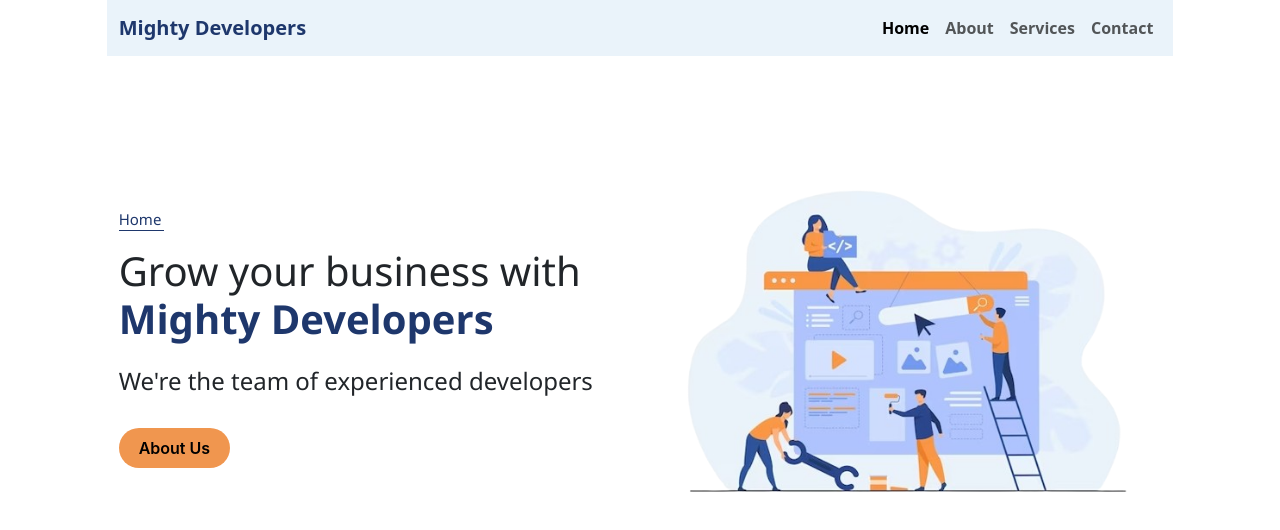
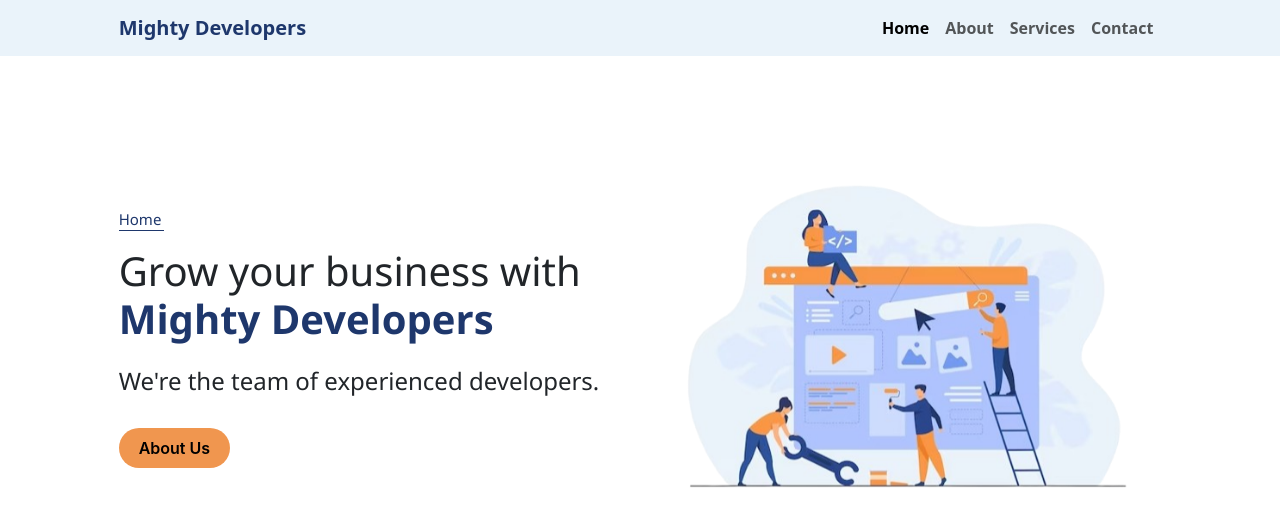
Before and after one commit to Daoud-Hussain/Mighty-Developers, a React (Create React App) app: page / in a window 1280 px wide. Shown: the top 530 px of the page. Built offline with nearby package versions, Linux system fonts and the light colour scheme.

Commit message:
Home and About component completed

```diff
--- a/src/About.jsx
+++ b/src/About.jsx
@@ -1,7 +1,7 @@
 import React from "react";
 import homeImg from "./Images/home-img.png";
 import Common from "./Common";
-import aboutImg from "./Images/about.jpg";
+import aboutImg from "./Images/about-img.jpg";
 
 const About = () => {
   return (
--- a/src/App.css
+++ b/src/App.css
@@ -31,6 +31,10 @@
   width: 100%;
   margin-top: 60px;
   font-family: 'Segoe UI', Tahoma, Geneva, Verdana, sans-serif;
+}
+
+#header .animated{
+  animation: up-down 1.5s ease-in-out infinite alternate-reverse both;
 }
 
 strong{
@@ -115,6 +119,7 @@ strong{
   color: #61dafb;
 }
 
+
 @keyframes App-logo-spin {
   from {
     transform: rotate(0deg);
@@ -123,3 +128,12 @@ strong{
     transform: rotate(360deg);
   }
 }
+
+@keyframes up-down {
+  0% {
+    transform: translateY(10px);
+  }
+  100% {
+    transform: translateY(-10px);
+  }
+}
--- a/src/Common.jsx
+++ b/src/Common.jsx
@@ -13,7 +13,7 @@ const Common = (props) => {
               <h1 className="mainHeading">
                 Grow your business with <strong>Mighty Developers</strong>
               </h1>
-              <h2 className="my-3 bio">We're the team of experienced developers</h2>
+              <h2 className="my-3 bio">We're the team of experienced developers.</h2>
               <div className="my-3">
                 <NavLink className="button-get-started" to={props.buttonClick}>
                     {props.buttonName}
@@ -21,7 +21,7 @@ const Common = (props) => {
               </div>
             </div>
             <div className="col-md-6 order-2 order-lg-1">
-              <img src={props.imgSrc} className="img-fluid " alt="Home-image" />
+              <img src={props.imgSrc} className="img-fluid animated" alt="Home-image" />
             </div>
           </div>
         </div>
--- a/src/Navbar.jsx
+++ b/src/Navbar.jsx
@@ -6,8 +6,8 @@ import Contact from "./Contact";
 const Navbar = () => {
   return (
     <>
-      <nav className="navbar navbar-expand-lg nav_bg col-10 mx-auto fw-semibold">
-        <div className="container-fluid  ">
+      <nav className="navbar navbar-expand-lg nav_bg  fw-semibold">
+        <div className="container-fluid col-10 mx-auto">
           <a className="navbar-brand" href="/">
             Mighty Developers
           </a>
```
Also changed, not shown: src/Images/about-img.jpg (added), src/Images/about.jpg (deleted).
